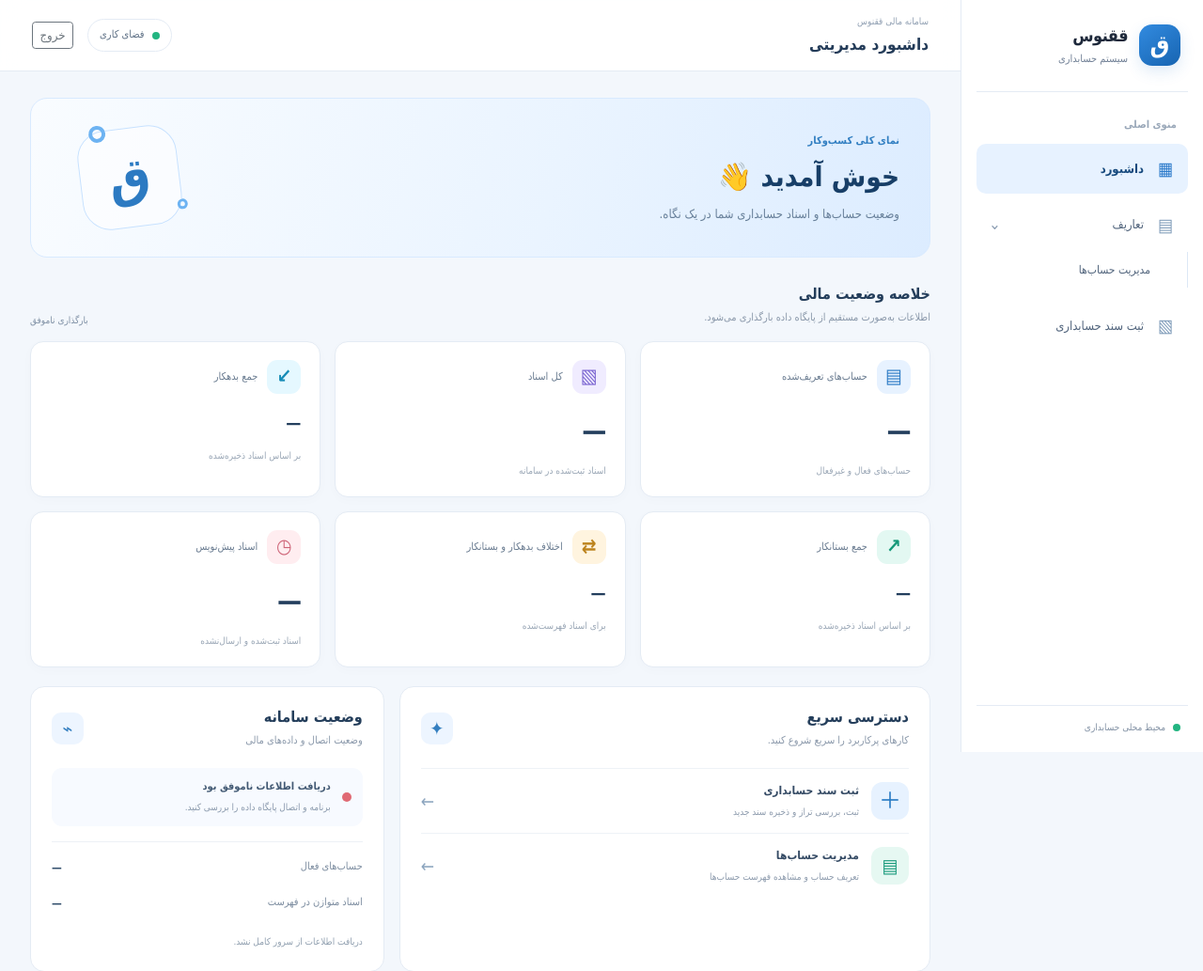
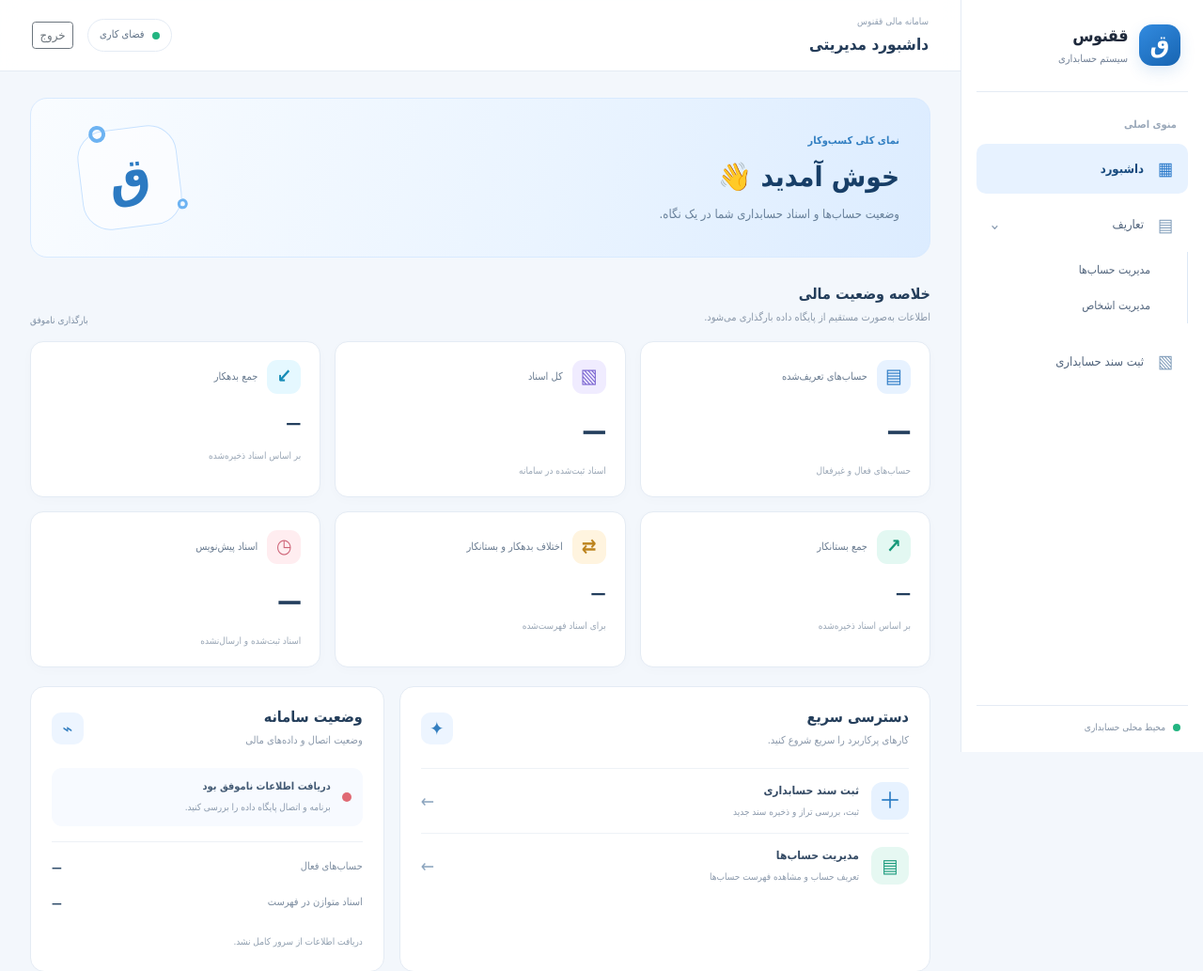
Before and after one commit to izadimostafa45-wq/GhoghnoosAcc, an ASP.NET Core app: page / in a window 1280 px wide. Shown: the top 1033 px of the page at 94% size. Run offline with ASP.NET Core 8, Linux system fonts and the light colour scheme; the visitor is signed in with stand-in values (Sample User, id 1); data that the repository does not hold is empty; style sheets or scripts are compiled from the project's sources.

Commit message:
Add party management to navigation

```diff
--- a/Pages/Shared/_Layout.cshtml
+++ b/Pages/Shared/_Layout.cshtml
@@ -25,6 +25,7 @@
                     <summary class="side-link"><span class="nav-icon">▤</span><span>تعاریف</span><span class="nav-chevron">⌄</span></summary>
                     <div class="sub-nav">
                         <a class="side-link sub-link @(ViewContext.RouteData.Values["page"]?.ToString() == "/Accounting/Accounts" ? "active" : "")" asp-area="" asp-page="/Accounting/Accounts">مدیریت حساب‌ها</a>
+                        <a class="side-link sub-link @(ViewContext.RouteData.Values["page"]?.ToString() == "/Accounting/Parties" ? "active" : "")" asp-area="" asp-page="/Accounting/Parties">مدیریت اشخاص</a>
                     </div>
                 </details>
                 <a class="side-link" asp-area="" asp-page="/Accounting/Index">
```
